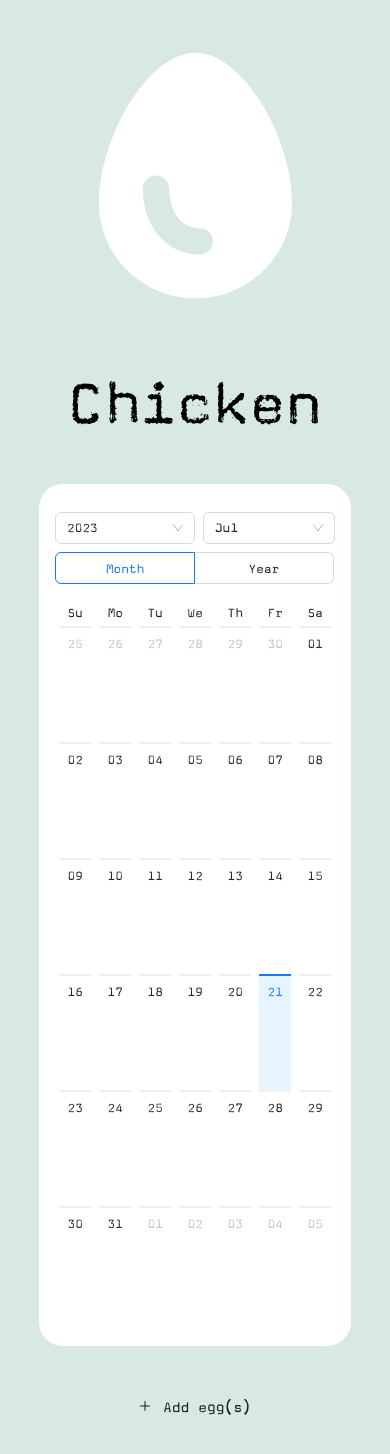
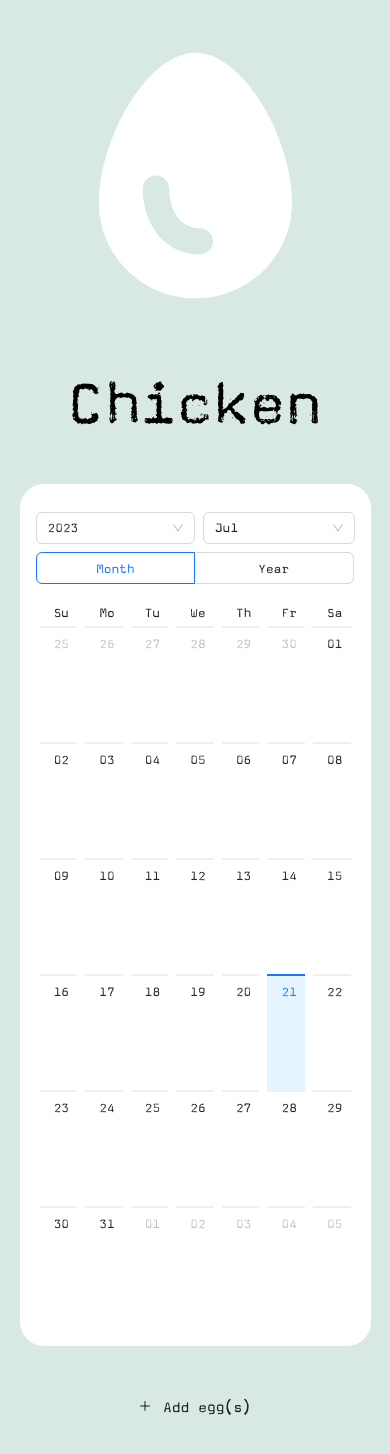
Before and after one commit to daniel-sungwon-lee/egg, a Next.js app: page /egg in a window 390 px wide. Shown: the top 1454 px of the page. Built offline with nearby package versions, Linux system fonts and the light colour scheme.

Commit message:
mobile calendar update

```diff
--- a/app/egg/page.js
+++ b/app/egg/page.js
@@ -165,13 +165,21 @@ export default function Egg() {
         <div style={{marginTop: '0.75rem'}}>
           {
             eggEntries.map(entry => (
-              <Badge key={entry.id} count={entry.amount} showZero
+              <>
+                {
+                  screen.availWidth < 767
+                    ? <Badge key={entry.id} count={entry.amount} showZero
+                       title={`${entry.amount} ${entry.amount === 1 ? 'egg' : 'eggs'}`}
+                       className={Magda.className} />
+                    : <Badge key={entry.id} count={entry.amount} showZero
                        title={`${entry.amount} ${entry.amount === 1 ? 'egg' : 'eggs'}`}
                        className={Magda.className}>
                         <Avatar src='/images/egg-alt.svg' title={
                             `${entry.amount} ${entry.amount === 1 ? 'egg' : 'eggs'}`
                           } />
                       </Badge>
+                }
+              </>
             ))
           }
         </div>
@@ -241,7 +249,7 @@ export default function Egg() {
       {
         loaded
           ? <>
-              <div className={styles.calendar}>
+              <div className={`${styles.calendar} calendar`}>
                 <Calendar className={Magda.className} style={{padding: '1rem',
                   borderRadius: '1.5rem'}} cellRender={cellRender}
                  onSelect={handleSelect} mode={calendarMode} onPanelChange={panelChange} />
--- a/app/globals.css
+++ b/app/globals.css
@@ -79,4 +79,7 @@ label.ant-radio-button-wrapper span {
   .label {
     font-size: 66px;
   }
+  .calendar {
+    width: 90% !important;
+  }
 }
```
Lines whose indentation alone changed are shown as unchanged.
